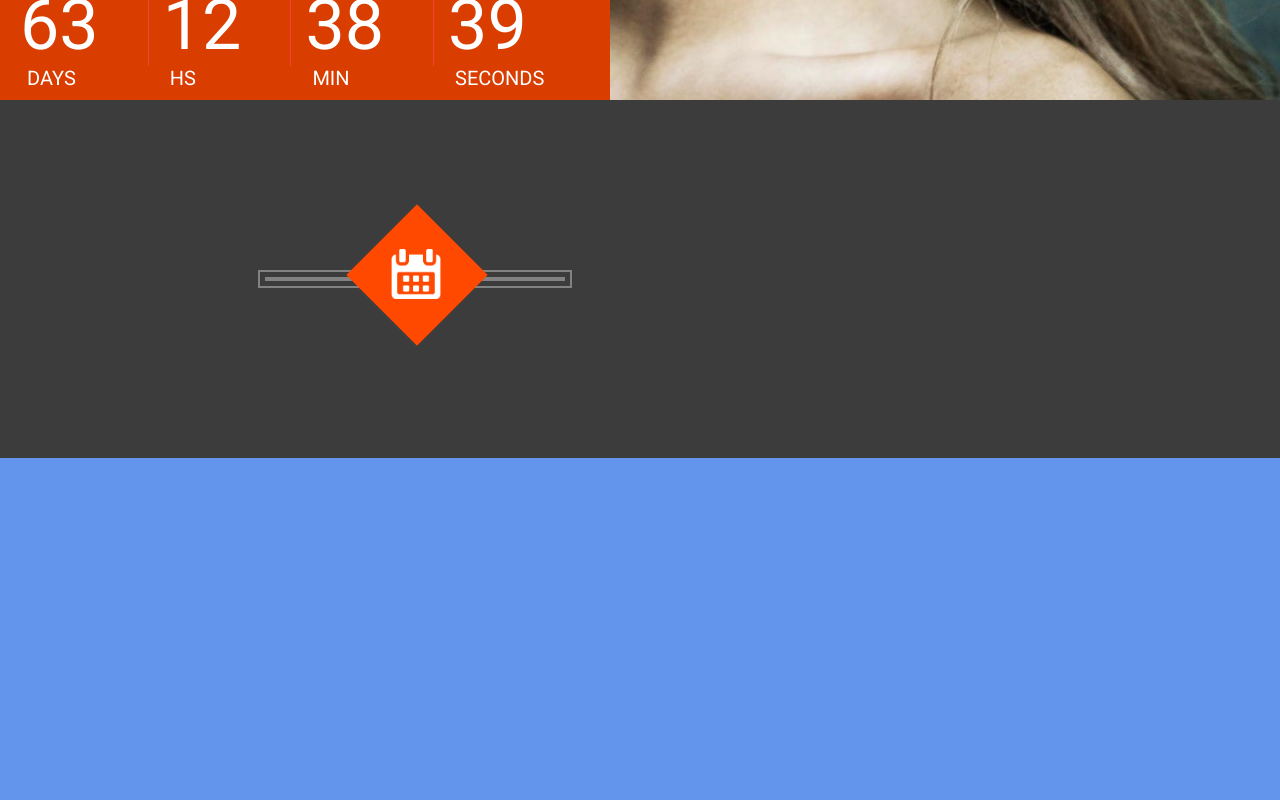
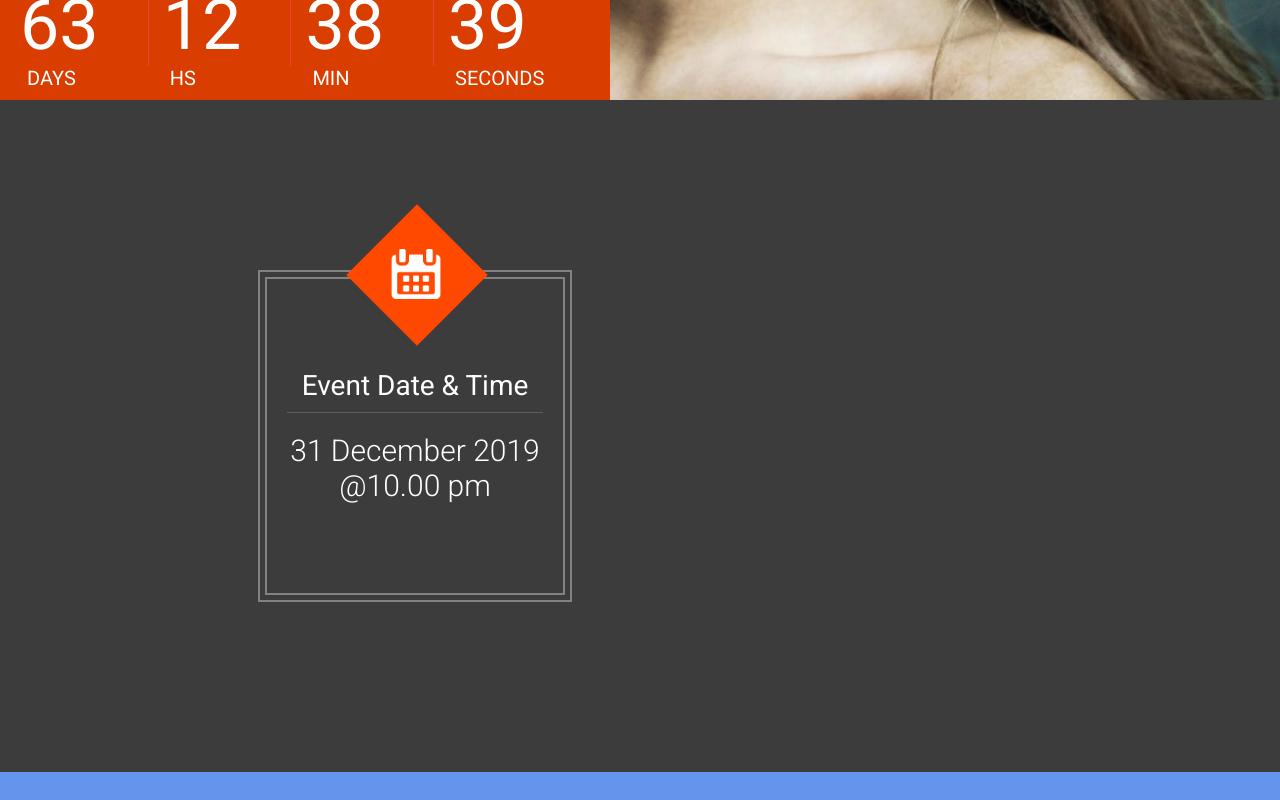
Before and after one commit to DundarKoray/React__Project__The-Venue, a React (Create React App) app: page / in a window 1280 px wide. Shown: the part 700-1500 px from the top of the page. Built offline with nearby package versions, Linux system fonts and the light colour scheme.

Commit message:
completed event date and time section

```diff
--- a/src/components/venueInfo/index.js
+++ b/src/components/venueInfo/index.js
@@ -15,6 +15,12 @@ const VenueInfo = () => {
                                     className="vn_icon"
                                     style={{ background: `url(${icon_calendar})` }}
                                 ></div>
+                                <div className="vn_title">
+                                    Event Date & Time
+                                </div>
+                                <div className="vn_desc">
+                                    31 December 2019 @10.00 pm
+                                </div>
                             </div>
                         </div>
                     </div>
```
